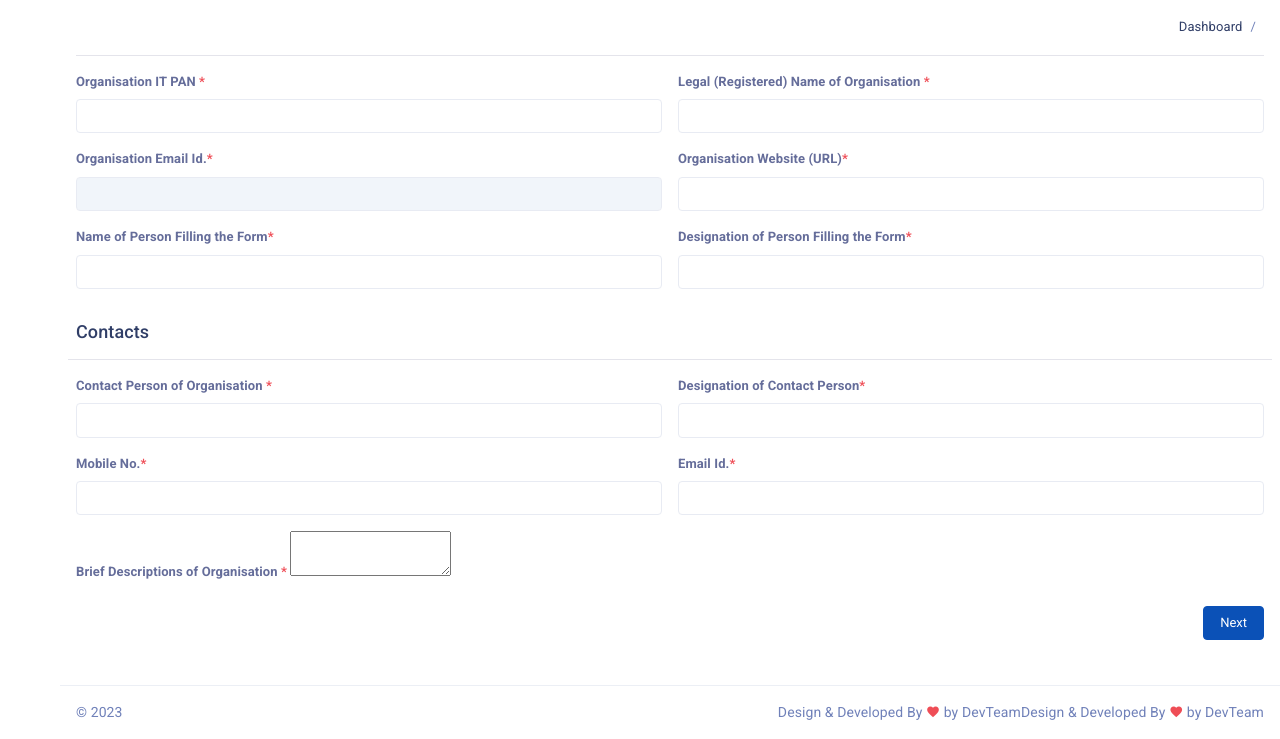
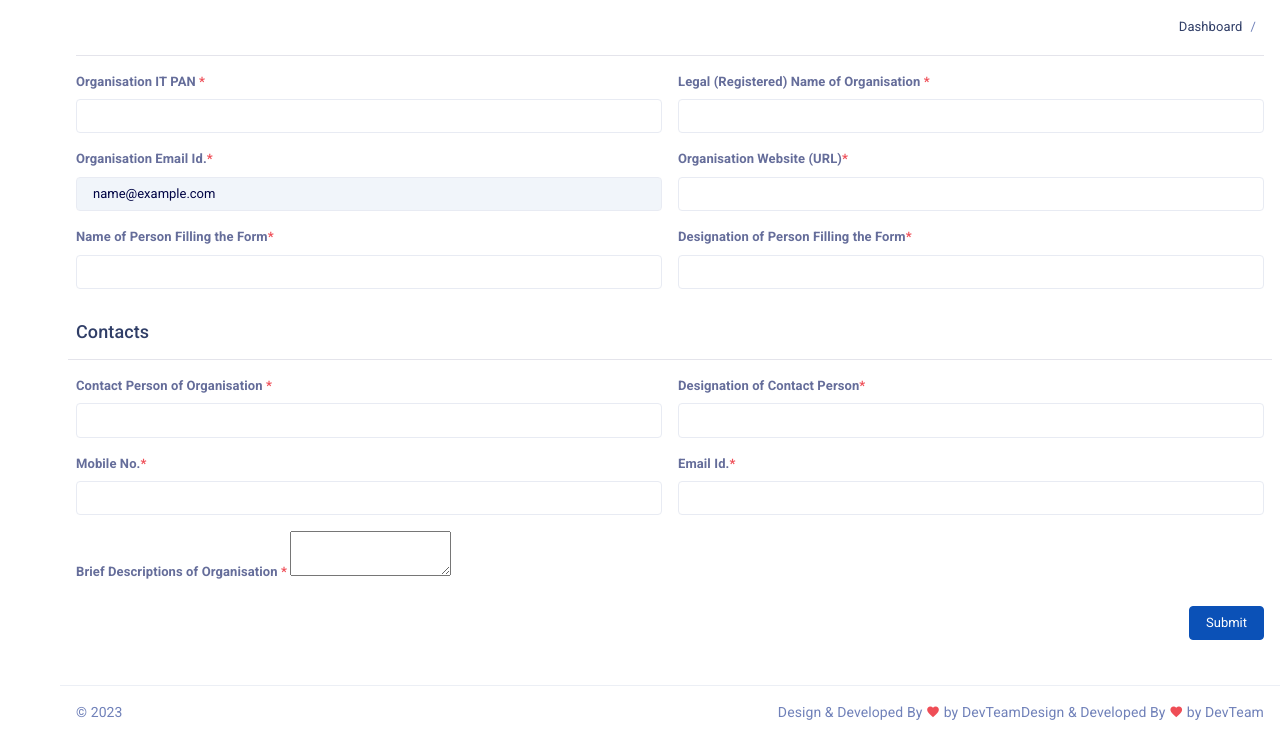
Before and after one commit to ThisMahek/NGO, a CodeIgniter app: the page made by application/views/client/index.php in a window 1280 px wide. Shown: the part 61-800 px from the top of the page. Run offline with CodeIgniter, Linux system fonts and the light colour scheme; the visitor is signed in with stand-in values (Sample User, id 1); data that the repository does not hold is empty; some libraries are stand-ins or nearby versions.

Commit message:
organization added

```diff
--- a/application/models/User_model.php
+++ b/application/models/User_model.php
@@ -18,7 +18,10 @@ class User_model extends CI_Model
         $this->db->where('id', $this->session->userdata('user_id'));
         return $this->db->update('users', $data);
     }
-
+    public function show_organisation_data($user_id)
+    {
+        return $this->db->where(['status' => 1, 'user_id' => $user_id])->get('organisation')->row();
+    }
 
 }
 ?>
--- a/application/views/client/includes/footer.php
+++ b/application/views/client/includes/footer.php
@@ -22,9 +22,64 @@
 <script src="<?php echo base_url();?>assets/js/pages/file-upload.init.js"></script>
 <script src="https://cdn.ckeditor.com/4.6.2/standard/ckeditor.js"></script>
 <script src="https://unpkg.com/sweetalert/dist/sweetalert.min.js"></script>
+<script src="<?php echo base_url(); ?>user_assets/js/lib/jquery.waypoints.min.js"></script>
+<script src="<?php echo base_url(); ?>user_assets/js/lib/jquery.counterup.js"></script>
+<script src="<?php echo base_url(); ?>user_assets/js/lib/jquery-3.0.0.min.js"></script>
+<script src="<?php echo base_url(); ?>user_assets/js/lib/jquery-migrate-3.0.0.min.js"></script>
+<script src="<?php echo base_url(); ?>user_assets/js/lib/jquery.fancybox.js"></script>
 <script>
   CKEDITOR.replace('editor1');
 
 </script>
+<script>
+   function validate_email(field, msg, btn) {
+        var emailVal = $("#" + field).val();
+        var message = document.getElementById(msg);
+        var regad = /[a-z0-9._%+-]+@[a-z0-9.-]+\.[a-z]{2,4}$/;
+        if (regad.test(emailVal) == true || emailVal == "") {
+            message.innerHTML = ("");
+            message.style.color = "";
+            document.getElementById(btn).disabled = false;
+        }
+        else {
+            message.innerHTML = "Invalid email id";
+            message.style.color = "red";
+            document.getElementById(btn).disabled = true;
+
+        }
+    }
+    function validate_mobile(field, msg, btn) {
+        var mobVal = $("#" + field).val();
+        var message = document.getElementById(msg);
+        var regad = /[6789]{1}[0-9]{9}/;
+        if ((regad.test(mobVal) == true || mobVal == "") && (mobVal.length)==10  )   {
+            message.innerHTML = ("");
+            message.style.color = "";
+            document.getElementById(btn).disabled = false;
+        }
+        else {
+            message.innerHTML = "Invalid mobile no";
+            message.style.color = "red";
+            document.getElementById(btn).disabled = true;
+
+        }
+    }
+    function validatePan(field,msg,btn){
+        var panVal = $("#"+field).val();
+        var sp1 = document.getElementById(msg);
+        var regpan = /^([A-Z]){5}([0-9]){4}([A-Z]){1}?$/;
+            if(regpan.test(panVal)==true){
+           // valid pan card number
+            sp1.innerHTML=("");
+            sp1.style.color="";
+            document.getElementById(btn).disabled=false;
+            }
+            else {
+            sp1.innerHTML="Invalid Pan Number";
+            sp1.style.color="red";
+            document.getElementById(btn).disabled=true;
+            }
+        }
+  </script>
 <?= $this->session->flashdata('success') ?>
-                <?= $this->session->flashdata('error') ?>
+<?= $this->session->flashdata('error') ?>
--- a/application/views/client/index.php
+++ b/application/views/client/index.php
@@ -24,31 +24,33 @@
                     </div><hr>
                     <div class="row">
                         <div class="col-lg-12">
-                            <form>
+                            <form action="<?=base_url()?>User/save_origination" method="post">
                                 <div class="row justify-content-center">
+                                <input type="hidden"  value="<?=$organisation->id?>" name="id" required>
                                     <div class="col-md-6 mb-3">
                                         <label for="exampleInputEmail1" class="form-label">Organisation IT PAN <span class="text-danger">*</span></label>
-                                        <input type="text" class="form-control" id="" value="" name="" required>
+                                        <input type="text" class="form-control" id="pan_id" value="<?=$organisation->it_pan?>" oninput="validatePan('pan_id','pan_error','btn')" name="it_pan" required>
+                                        <span id="pan_error"><span>
                                     </div>
                                     <div class="col-md-6 mb-3">
                                         <label for="exampleInputEmail1" class="form-label">Legal (Registered) Name of Organisation <span class="text-danger">*</span></label>
-                                        <input type="text" class="form-control" id="" value="" name="" required>
+                                        <input type="text" class="form-control" id="" value="<?=$organisation->organisation_name?>" name="organisation_name" required>
                                     </div>
                                     <div class="col-md-6 mb-3">
                                         <label for="exampleInputEmail1" class="form-label">Organisation Email Id.<span class="text-danger">*</span></label>
-                                        <input type="email" class="form-control" id="" value="" name="" disabled required>
+                                        <input type="email" class="form-control" id="" value="<?=$this->session->userdata('email')?>" name="" disabled required>
                                     </div>
                                     <div class="col-md-6 mb-3">
                                         <label for="exampleInputEmail1" class="form-label">Organisation Website (URL)<span class="text-danger">*</span></label>
-                                        <input type="url" class="form-control" id="" value="" name="" required>
+                                        <input type="url" class="form-control" id="" value="<?=$organisation->website_url?>" name="website_url" required>
                                     </div>
                                     <div class="col-md-6 mb-3">
                                         <label for="exampleInputEmail1" class="form-label">Name of Person Filling the Form<span class="text-danger">*</span></label>
-                                        <input type="text" class="form-control" id="" value="" name="" required>
+                                        <input type="text" class="form-control" id="" value="<?=$organisation->person_name?>" name="person_name"  onkeypress="return (event.charCode > 64 && event.charCode < 91) || (event.charCode > 96 && event.charCode < 123) || (event.charCode==32)" required>
                                     </div>
                                     <div class="col-md-6 mb-3">
                                         <label for="exampleInputEmail1" class="form-label">Designation of Person Filling the Form<span class="text-danger">*</span></label>
-                                        <input type="text" class="form-control" id="" value="" name="" required>
+                                        <input type="text" class="form-control" id="" value="<?=$organisation->designation?>" name="designation"  onkeypress="return (event.charCode > 64 && event.charCode < 91) || (event.charCode > 96 && event.charCode < 123) || (event.charCode==32)" required>
                                     </div>
                                     <div class="col-md-12">
                                         <div class="page-title-box">
@@ -57,26 +59,28 @@
                                     </div><hr>
                                     <div class="col-md-6 mb-3">
                                         <label for="exampleInputEmail1" class="form-label">Contact Person of Organisation <span class="text-danger">*</span></label>
-                                        <input type="text" class="form-control" id="" value="" name="" required>
+                                        <input type="text" class="form-control" id="" value="<?=$organisation->contact_person?>" name="contact_person" onkeypress="return (event.charCode > 64 && event.charCode < 91) || (event.charCode > 96 && event.charCode < 123) || (event.charCode==32)" required>
                                     </div>
                                     <div class="col-md-6 mb-3">
                                         <label for="exampleInputEmail1" class="form-label">Designation of Contact Person<span class="text-danger">*</span></label>
-                                        <input type="text" class="form-control" id="" value="" name="" required>
+                                        <input type="text" class="form-control" id="" value="<?=$organisation->cp_designation?>" name="cp_designation" onkeypress="return (event.charCode > 64 && event.charCode < 91) || (event.charCode > 96 && event.charCode < 123) || (event.charCode==32)" required>
                                     </div>
                                     <div class="col-md-6 mb-3">
                                         <label for="exampleInputEmail1" class="form-label">Mobile No.<span class="text-danger">*</span></label>
-                                        <input type="number" class="form-control" id="" value="" name="" required>
+                                        <input type="number" class="form-control" id="mob_no_id" name="cp_mob_no" value="<?=$organisation->cp_mob_no?>" oninput="validate_mobile('mob_no_id', 'mobile_error', 'btn')" onkeypress="return (event.charCode > 47 && event.charCode < 58)" required>
+                                        <span id="mobile_error"></span>
                                     </div>
                                     <div class="col-md-6 mb-3">
                                         <label for="exampleInputEmail1" class="form-label">Email Id.<span class="text-danger">*</span></label>
-                                        <input type="email" class="form-control" id="" value="" name="" required>
+                                        <input type="email" class="form-control" id="email_id" value="<?=$organisation->cp_email_id?>" name="cp_email_id" oninput="validate_email('email_id','email_error','btn')" required>
+                                        <span id="email_error"></span>
                                     </div>
                                     <div class="col-sm-12 mb-3">
                                         <label for="exampleInputEmail1" class="form-label">Brief Descriptions of Organisation <span class="text-danger">*</span></label>
-                                        <textarea name="editor1"><?= $page_data->content ?></textarea>
+                                        <textarea name="editor1" ><?=$organisation->cp_descriptions?></textarea>
                                     </div>
                                     <div class="col-md-12 text-end mb-3">
-                                        <button class="btn btn-primary" type="submit">Next</button>
+                                        <button class="btn btn-primary" type="submit" id="btn">Submit</button>
                                     </div>
                                 </div>
                             </form>
```
Also changed, not shown: application/controllers/Client.php (+6 -3 lines), application/controllers/User.php (+65 -13 lines).
